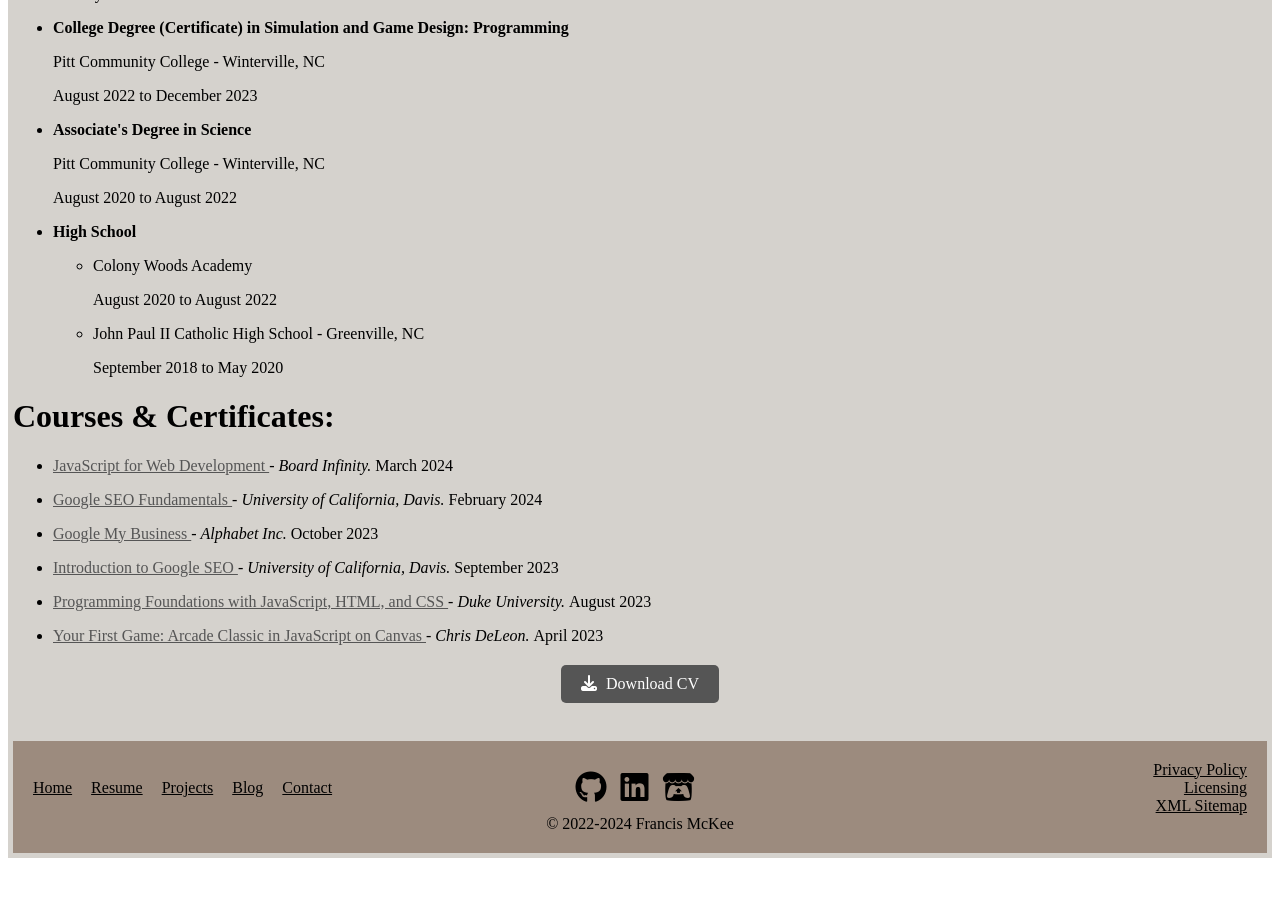
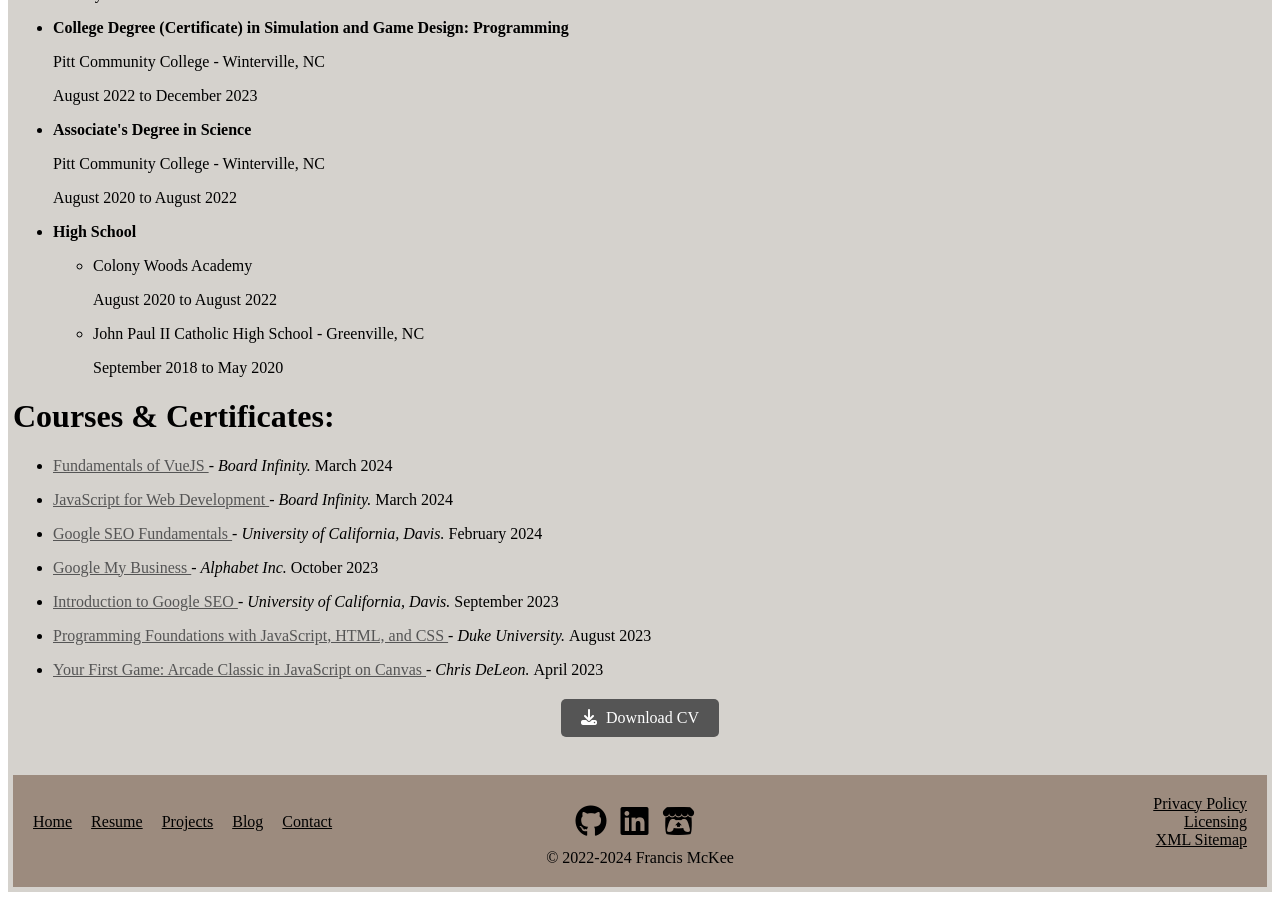
Before and after one commit to Francis-McKee/francis-mckee.github.io, a Jekyll site: the page built from resume.html, in a window 1280 px wide and 900 px high, scrolled down 644 px. Built offline with Jekyll 4.4.1, drawn with Linux system fonts in a browser that asks for light colours; nearby versions of some CDN libraries; before the commit the page ends 1510 px from its top, so only the background shows below that.

Commit message:
Fundamentals of VueJS course added to resume

```diff
--- a/resume.html
+++ b/resume.html
@@ -67,6 +67,9 @@
 <h1>Courses & Certificates:</h1>
 <ul>
     <li>
+        <p> <a href="https://www.coursera.org/learn/fundamentals-of-vuejs" target="_blank" rel="noopener noreferrer"> Fundamentals of VueJS </a> - <i> Board Infinity. </i> March 2024 </p>
+    </li>
+    <li>
         <p> <a href="https://www.coursera.org/learn/javascript-for-web-development?specialization=build-dynamic-website" target="_blank" rel="noopener noreferrer"> JavaScript for Web Development </a> - <i> Board Infinity. </i> March 2024 </p>
     </li>
     <li>
```
Also changed, not shown: 1 other file.
